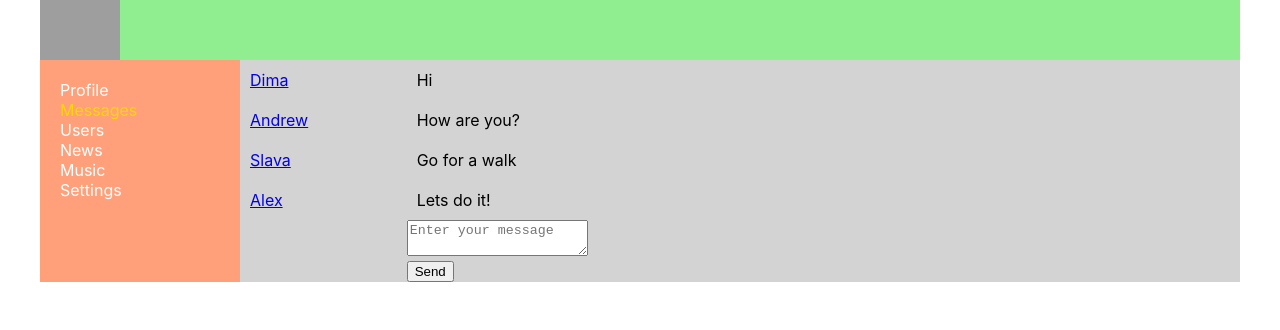
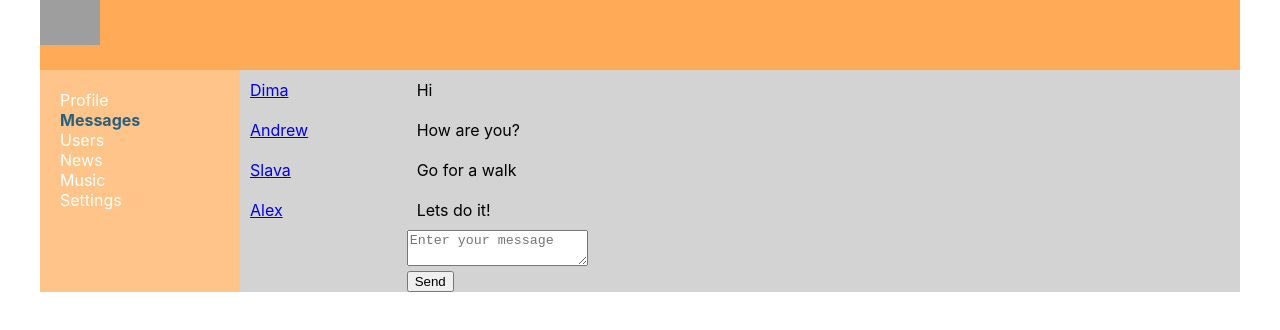
Before and after one commit to ALPOFF/social-less, a React (Create React App) app: page /dialogs in a window 1280 px wide. Shown: the top 330 px of the page. Built offline with nearby package versions, Linux system fonts and the light colour scheme; grey boxes are pictures that could not be loaded.

Commit message:
lesson 57
Preloader, loader-gif, isFetching indication

```diff
--- a/src/App.css
+++ b/src/App.css
@@ -5,7 +5,7 @@
 
     grid-template-areas: "h h" "n c";
 
-    grid-template-rows: 60px 1fr; /*размеры строк (2 штуки)*/
+    grid-template-rows: 70px 1fr; /*размеры строк (2 штуки)*/
     grid-template-columns: 2fr 10fr;
     /*  grid-gap: 10px;*/
 }
--- a/src/components/Header/Header.module.css
+++ b/src/components/Header/Header.module.css
@@ -1,8 +1,8 @@
 .header {
     grid-area: h;
-    background-color: lightgreen;
+    background-color: #FFAA57;
 }
 
 .header img {
-    width: 80px;
+    width: 60px;
 }
--- a/src/components/Nav/Nav.module.css
+++ b/src/components/Nav/Nav.module.css
@@ -1,6 +1,6 @@
 .nav {
     grid-area: n;
-    background-color: lightsalmon;
+    background-color: #FFC489;
     padding: 20px;
 }
 
@@ -10,5 +10,6 @@
 }
 
 .item a.active {
-    color: gold;
+    color: #28607F;
+    font-weight: bold;
 }
--- a/src/components/Users/UsersContainer.jsx
+++ b/src/components/Users/UsersContainer.jsx
@@ -1,13 +1,23 @@
 import React from "react";
 import {connect} from "react-redux";
-import {followAC, setCurrentPageAC, setTotalUserCountAC, setUsersAC, unfollowAC} from "../../redux/users-reducer";
+import {
+    followAC,
+    setCurrentPageAC,
+    setTotalUserCountAC,
+    setUsersAC,
+    toggleIsFetchingAC,
+    unfollowAC
+} from "../../redux/users-reducer";
 import * as axios from "axios";
 import Users from "./Users";
+import Preloader from "../common/preloader/Preloader";
 
 class UsersContainer extends React.Component {
 
     componentDidMount() {
+        this.props.toggleIsFetching(true);
         axios.get(`https://social-network.samuraijs.com/api/1.0/users?page=${this.props.currentPage}&count=${this.props.pageSize}`).then(response => {
+            this.props.toggleIsFetching(false);
             this.props.setUsers(response.data.items)
             this.props.setTotalUserCount(response.data.totalCount)
         });
@@ -15,20 +25,26 @@ class UsersContainer extends React.Component {
 
     onPageChanged = (pageNumber) => {
         this.props.setCurrentPage(pageNumber);
+        this.props.toggleIsFetching(true);
         axios.get(`https://social-network.samuraijs.com/api/1.0/users?page=${pageNumber}&count=${this.props.pageSize}`).then(response => {
+            this.props.toggleIsFetching(false);
             this.props.setUsers(response.data.items)
         });
     }
 
     render() {
-        return <Users totalUsersCount={this.props.totalUsersCount}
+        return <>
+            {this.props.isFetching ? <Preloader /> : null}
+                <Users totalUsersCount={this.props.totalUsersCount}
                        pageSize={this.props.pageSize}
                        currentPage={this.props.currentPage}
                        onPageChanged={this.onPageChanged}
                        users={this.props.users}
                        follow={this.props.follow}
-                      unfollow={this.props.unfollow}/>
+                       unfollow={this.props.unfollow}
+                /></>
             }
+
 }
 
 let mapStateToProps = (state) => {
@@ -36,7 +52,8 @@ let mapStateToProps = (state) => {
         users: state.usersPage.users,
         pageSize: state.usersPage.pageSize,
         totalUsersCount: state.usersPage.totalUsersCount,
-        currentPage: state.usersPage.currentPage
+        currentPage: state.usersPage.currentPage,
+        isFetching: state.usersPage.isFetching
     }
 }
 
@@ -56,6 +73,9 @@ let mapDispatchToProps = (dispatch) => {
         },
         setTotalUserCount: (totalCount) => {
             dispatch(setTotalUserCountAC(totalCount))
+        },
+        toggleIsFetching: (isFetching) => {
+            dispatch(toggleIsFetchingAC(isFetching)) //disp obj
         }
     }
 }
--- /dev/null
+++ b/src/components/common/preloader/Preloader.js
@@ -0,0 +1,11 @@
+import React from 'react';
+
+let Preloader = (props) => {
+    return (
+        <div>
+            <img src='https://cs9.pikabu.ru/images/big_size_comm_an/2017-01_4/148460760429564901.gif' height={120}/>
+        </div>
+    )
+}
+
+export default Preloader;
--- a/src/redux/users-reducer.js
+++ b/src/redux/users-reducer.js
@@ -3,14 +3,15 @@ const UNFOLLOW = 'UNFOLLOW';
 const SET_USERS = 'SET_USERS';
 const SET_CURRENT_PAGE = 'SET_CURRENT_PAGE';
 const SET_TOTAL_COUNT = 'SET_TOTAL_COUNT';
+const TOGGLE_IS_FETCHING = 'TOGGLE_IS_FETCHING';
 
 let initialState = {
     users: [
-
     ],
     pageSize: 5,
     totalUsersCount: 0,
-    currentPage: 1
+    currentPage: 1,
+    isFetching: false
 }
 
 const usersReducer = (state = initialState, action) => {
@@ -55,6 +56,12 @@ const usersReducer = (state = initialState, action) => {
                 totalUsersCount: action.count}
 
         }
+        case TOGGLE_IS_FETCHING: {
+            return {
+                ...state,
+                isFetching: action.isFetching}
+
+        }
         default:
             return state;
     }
@@ -96,4 +103,11 @@ export const setTotalUserCountAC = (count) => { // set old to new
     }
 }
 
+export const toggleIsFetchingAC = (isFetching) => { // set old to new
+    return {
+        type: TOGGLE_IS_FETCHING,
+        isFetching
+    } //return obj -action
+}
+
 export default usersReducer;
```
Lines whose indentation alone changed are shown as unchanged.
